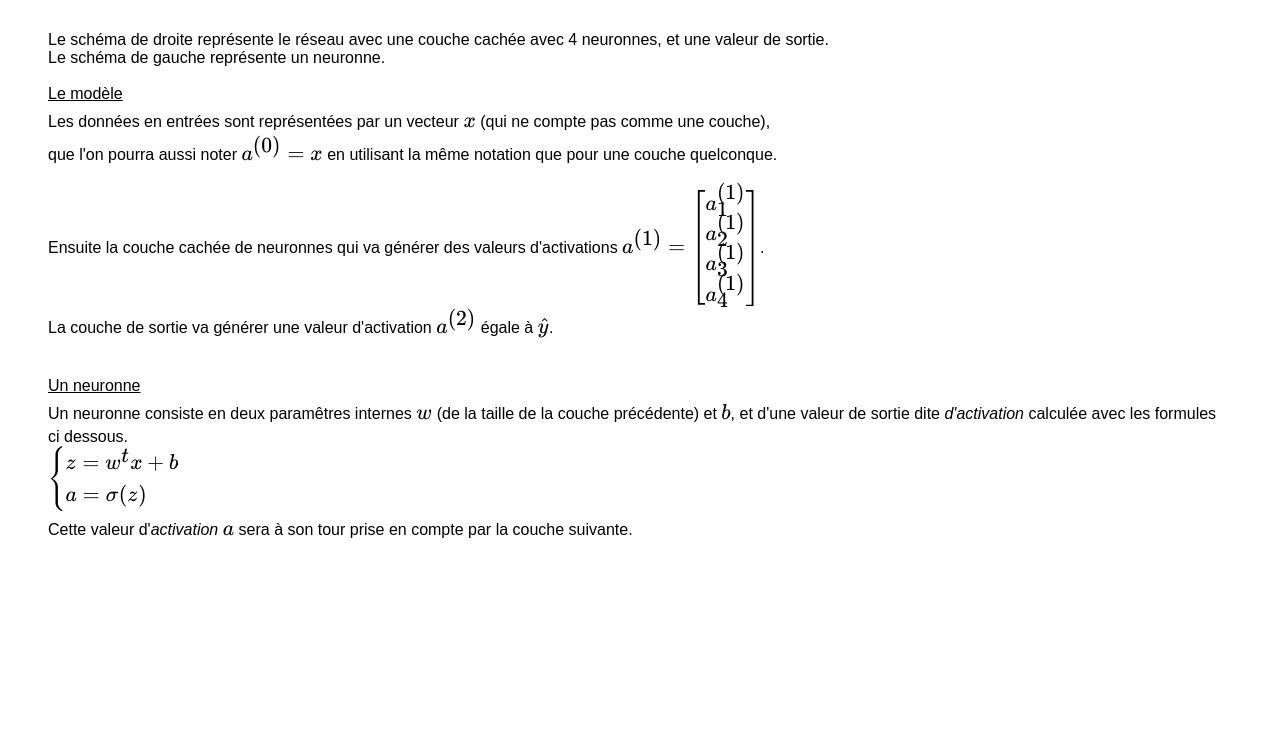
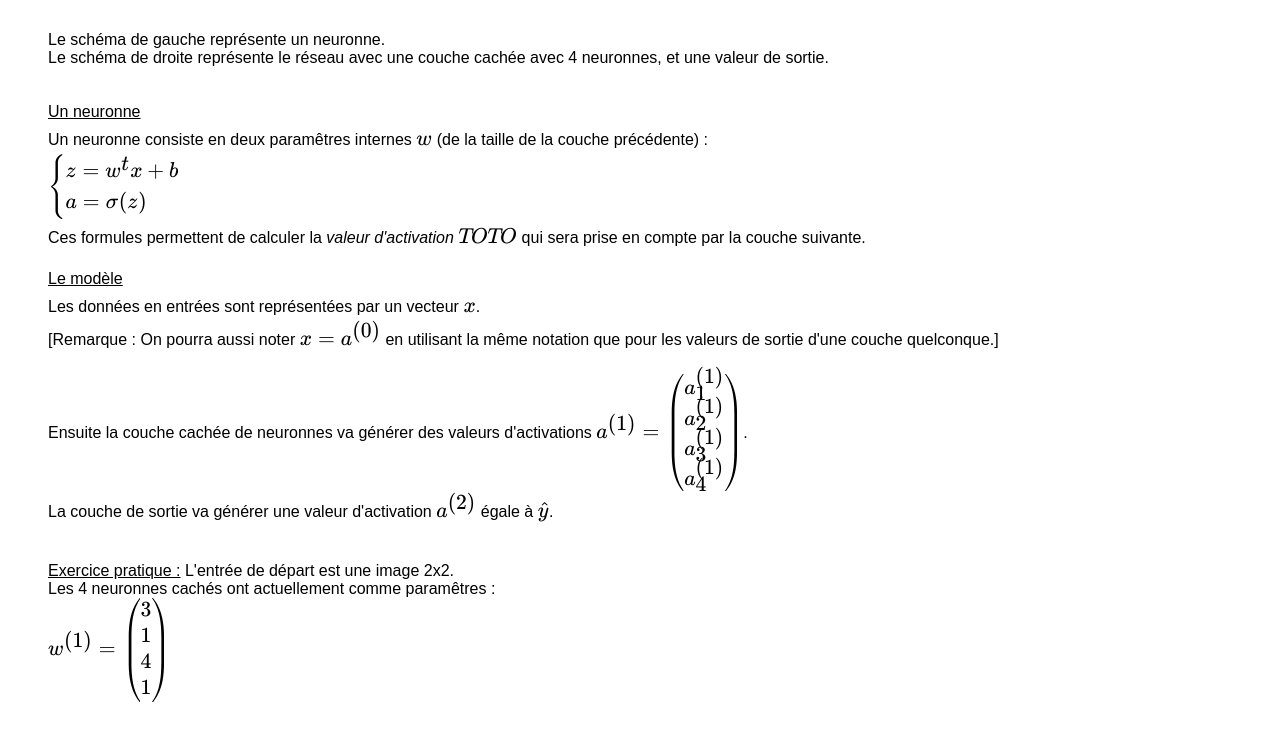
Before and after one commit to vert-veine/vert-veine.github.io, a plain HTML site: page perceptron_2couches.html in a window 1280 px wide. Shown: the part 429-1170 px from the top of the page. Before the commit the page ends 1021 px from the top, so only its background shows below. Drawn offline with nearby package versions, Linux system fonts and the light colour scheme.

Commit message:
test_affichage

```diff
--- a/perceptron_2couches.html
+++ b/perceptron_2couches.html
@@ -22,8 +22,8 @@
 
     const formulas = [
         String.raw`x `,
-        String.raw`a^{(0)} = x`,
-        String.raw`a^{(1)} = \begin{bmatrix} a^{(1)}_1 \\ a^{(1)}_2 \\ a^{(1)}_3 \\ a^{(1)}_4 \\ \end{bmatrix}`,
+        String.raw`x = a^{(0)}`,
+        String.raw`a^{(1)} = \begin{pmatrix} a^{(1)}_1 \\ a^{(1)}_2 \\ a^{(1)}_3 \\ a^{(1)}_4 \\ \end{pmatrix}`,
         String.raw`a^{(2)} `,
         String.raw`\hat y`,
 
@@ -32,7 +32,12 @@
 
         String.raw`w`,
         String.raw` \begin{cases} z = w^t x + b \\ a = \sigma(z) \end{cases}`,
+        String.raw`TOTO`,
+        String.raw`w^{(1)} = \begin{pmatrix} 3 \\ 1 \\ 4 \\ 1\end{pmatrix} `,
         String.raw`a`,
+        String.raw`a`,
+        String.raw`a`,
+        String.raw`\begin{bmatrix} 3  1  4  1 \\ 2  0  1  3 \\ 7  4  1  8 \\ 2  3  1  4 \end{bmatrix}`,
     ]
 
       document.addEventListener("DOMContentLoaded", (event) => {
@@ -48,8 +53,6 @@
 <div id="e">
     <div id="titre">Perceptron à une couche cachée</div>
 
-
-
     <p id="reseau1">
     <br>Représentation d'un réseau à deux couches : <br>
     <img src="./img/nn_representation.png") id="big_nn" class="my_img" />
@@ -58,23 +61,31 @@
 </div>
 
 
+<br>Le schéma de gauche représente un neuronne.
 <br>Le schéma de droite représente le réseau avec une couche cachée avec 4 neuronnes, et une valeur de sortie.
-<br>Le schéma de gauche représente un neuronne.
+
+<br><br><br>
+<u>Un neuronne</u>
+<br> Un neuronne consiste en deux paramêtres internes <span id="ltk5"></span> (de la taille de la couche précédente) :
+
+<br><span id="ltk8"></span>
+<br>Ces formules permettent de calculer la <i>valeur d'activation</i> <span id="ltk9"></span> qui sera prise en compte par la couche suivante.
+
 
 <br><br>
 <u>Le modèle</u>
-<br> Les données en entrées sont représentées par un vecteur <span id="ltk0"></span> (qui ne compte pas comme une couche),
-<br>que l'on pourra aussi noter <span id="ltk1"></span> en utilisant la même notation que pour une couche quelconque.
-<br><br>Ensuite la couche cachée de neuronnes qui va générer  des valeurs d'activations  <span id="ltk2"></span>.
+<br> Les données en entrées sont représentées par un vecteur <span id="ltk0"></span>.
+<br>[Remarque : On pourra aussi noter <span id="ltk1"></span> en utilisant la même notation que pour les valeurs de sortie d'une couche quelconque.]
+<br><br>Ensuite la couche cachée de neuronnes  va générer des valeurs d'activations <span id="ltk2"></span>.
 <br>La couche de sortie va générer une valeur d'activation <span id="ltk3"></span> égale à <span id="ltk4"></span>.
 
+<br><br><br>
+<u>Exercice pratique :</u>
+L'entrée de départ est une image 2x2. <br>
+Les 4 neuronnes cachés ont actuellement comme paramêtres : <br>
+<span id="ltk10"></span>
 
-<br><br><br>
-<u>Un neuronne</u>
-<br> Un neuronne consiste en deux paramêtres internes <span id="ltk5"></span> (de la taille de la couche précédente) et <span id="ltk6"></span>, et d'une valeur de sortie dite <i>d'activation</i> calculée avec les formules ci dessous.
 
-<br><span id="ltk8"></span>
-<br>Cette valeur d'<i>activation</i> <span id="ltk9"></span> sera à son tour prise en compte par la couche suivante.
 
 </body>
 
```
